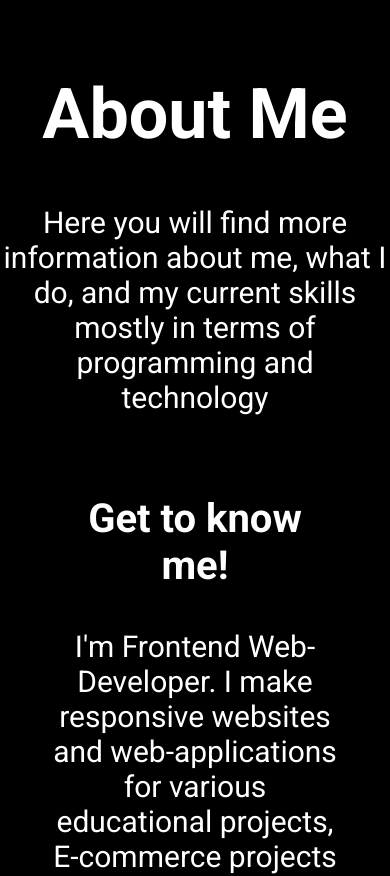
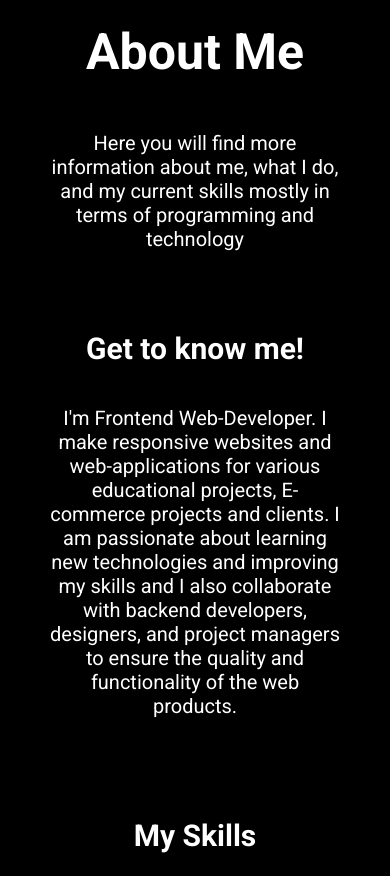
Before and after one commit to jahongirboltabekov/My-portfolio, a React (Vite) app: page / in a window 390 px wide. Shown: the part 860-1736 px from the top of the page. Built offline with nearby package versions, Linux system fonts and the light colour scheme.

Commit message:
responsive

```diff
--- a/src/components/about/About.scss
+++ b/src/components/about/About.scss
@@ -179,12 +179,36 @@
 }
 
 @media (max-width:750px){
+    .About_div{
+        padding: 50px 50px;
+    }
+
+    .about_h1{
+        color: white;
+        text-align: center;
+        font-family: 'Roboto';
+        font-weight: 600;
+        font-size: 50px !important;
+        margin-bottom: 50px;
+
+    }
+
+    .about_p{
+        color: white;
+        text-align: center;
+        font-family: 'Roboto';
+        font-weight: 400;
+        font-size: 20px !important;
+        max-width: 1000px;
+        margin: 0 auto;
+        padding-bottom: 80px;
+    }
     .double_div{
         display: flex;
         flex-direction: column;
         align-items: center;
         gap: 100px;
-        padding: 0px 50px;
+        padding: 0px !important;
 
 
         .information{
@@ -194,7 +218,7 @@
                 text-align: center;
                 font-family: 'Roboto';
                 font-weight: 600;
-                font-size: 40px;
+                font-size: 30px !important;
                 margin-bottom: 40px;
 
             }
@@ -204,7 +228,7 @@
                 text-align: center;
                 font-family: 'Roboto';
                 font-weight: 400;
-                font-size: 30px;
+                font-size: 20px !important;
             }
         }
 
@@ -216,7 +240,7 @@
                 text-align: center;
                 font-family: 'Roboto';
                 font-weight: 600;
-                font-size: 40px;
+                font-size: 30px !important;
                 margin-bottom: 40px;
 
             }
--- a/src/components/contact/Contact.scss
+++ b/src/components/contact/Contact.scss
@@ -115,3 +115,29 @@
         }
     }
 }
+
+@media (max-width:550px){
+    .contact_div{
+        padding: 50px 50px;
+    }
+
+    .contact_h3{
+        color: white;
+        text-align: center;
+        font-family: 'Roboto';
+        font-weight: 600;
+        font-size: 50px !important;
+        margin-bottom: 50px;
+        margin-top: 100px;
+    }
+    .contact_p{
+        color: white;
+        text-align: center;
+        font-family: 'Roboto';
+        font-weight: 400;
+        font-size: 20px !important;
+        max-width: 1000px;
+        margin: 0 auto;
+        padding-bottom: 80px;
+    }
+}
--- a/src/components/myProjects/Projects.jsx
+++ b/src/components/myProjects/Projects.jsx
@@ -6,7 +6,7 @@ import { NavLink } from 'react-router-dom'
 function Projects() {
   return (
     <section id='project'>
-      <div>
+      <div className='Project_div'>
         <div className="container_2">
             <h3 className='projects_h3'>My Projects</h3>
             <p className='projects_p'>Here you will find some of the personal and clients projects that I created with each project containing its own case study</p>
--- a/src/components/myProjects/Projects.scss
+++ b/src/components/myProjects/Projects.scss
@@ -85,6 +85,28 @@
 }
 
 @media (max-width:1100px){
+    .Project_div{
+        padding: 0 50px;
+        margin-top: 50px !important;
+    }
+    .projects_h3{
+        text-align: center;
+        font-family: 'Roboto';
+        font-weight: 600;
+        font-size: 50px !important;
+        margin-bottom: 50px;
+        margin-top: 100px;
+    }
+
+    .projects_p{
+        text-align: center;
+        font-family: 'Roboto';
+        font-weight: 400;
+        font-size: 20px !important;
+        max-width: 1000px;
+        margin: 0 auto;
+        padding-bottom: 80px;
+    }
     .project_cards{
         .pjc_card{
             display: flex;
@@ -116,14 +138,14 @@
                     text-align: center;
                     font-family: 'Roboto';
                     font-weight: 600;
-                    font-size: 50px;
+                    font-size: 30px !important;
                 }
 
                 .project_p2{
                     text-align: center;
                     font-family: 'Roboto';
                     font-weight: 400;
-                    font-size: 25px;
+                    font-size: 20px !important;
                     line-height: 40px;
                 }
 
@@ -134,7 +156,7 @@
                         text-align: center;
                         font-family: 'Roboto';
                         font-weight: 900;
-                        font-size: 25px;
+                        font-size: 16px !important;
                         line-height: 60px;
                         color: black;
                     }
```
